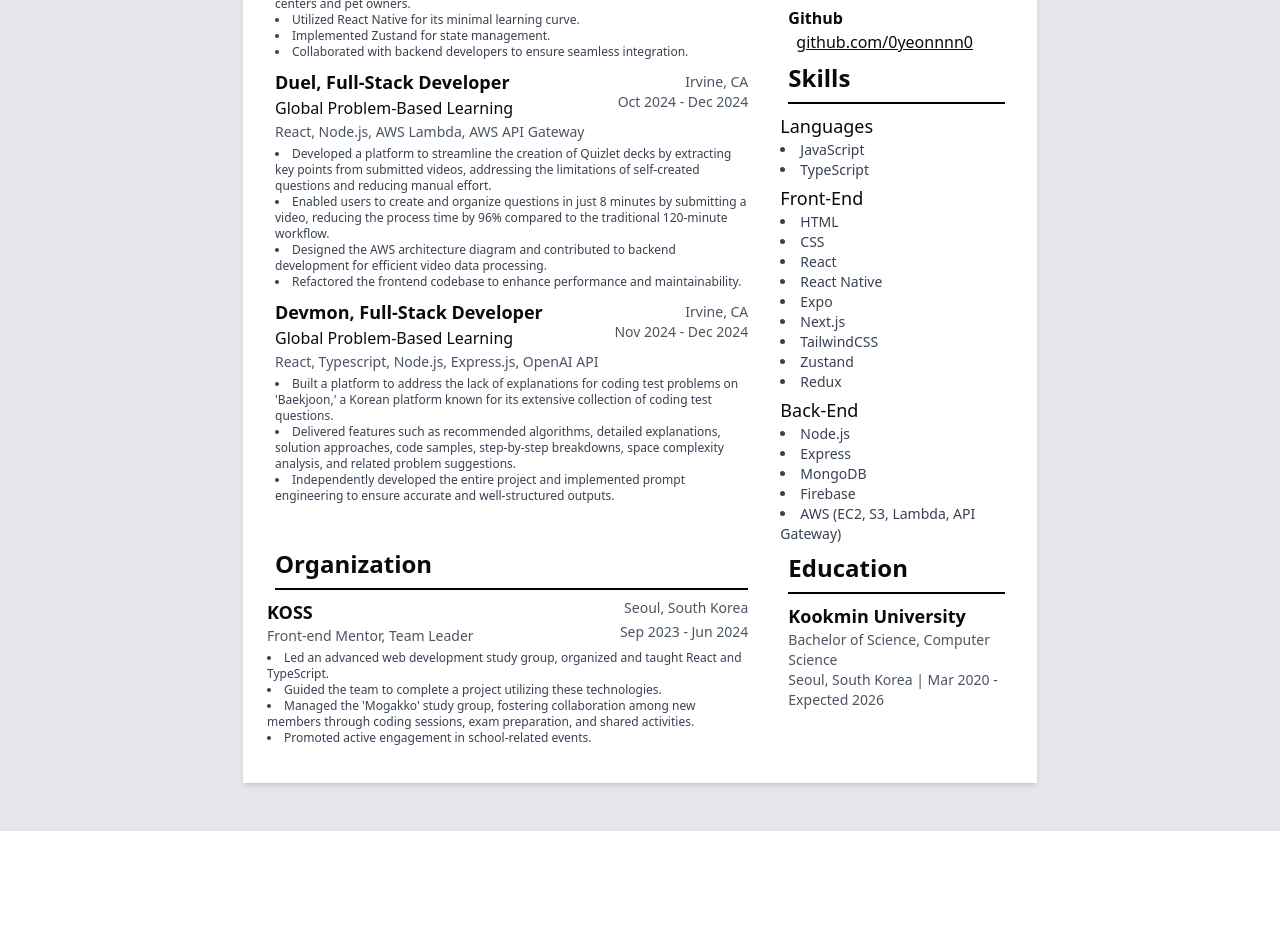
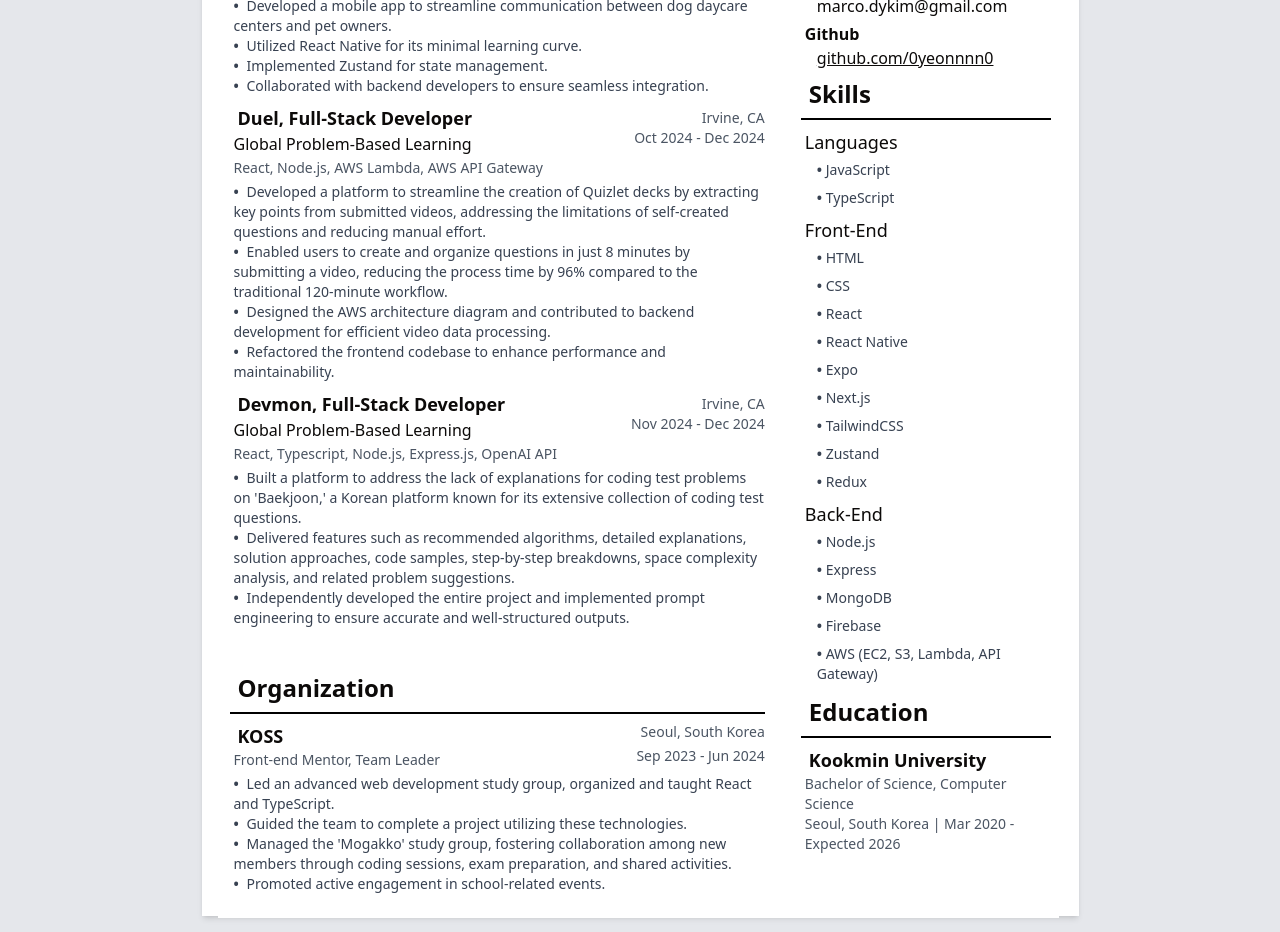
Before and after one commit to 0yeonnnn0/resume-portfolio, a React (Vite) app: page / in a window 1280 px wide. Shown: the part 340-1272 px from the top of the page. Before the commit the page ends 1171 px from the top, so only its background shows below. Built offline with nearby package versions, Linux system fonts and the light colour scheme.

Commit message:
[feat] add HoverHighlight - Skills and Organizations

```diff
--- a/src/App.css
+++ /dev/null
@@ -1,13 +0,0 @@
-/* css reset */
-* {
-  margin: 0;
-  padding: 0;
-  box-sizing: border-box;
-}
-
-body {
-  font-family: Arial, sans-serif;
-  line-height: 1.6;
-  background-color: #f0f0f0;
-  color: #333;
-}
--- a/src/components/atoms/HoverHighlight.tsx
+++ b/src/components/atoms/HoverHighlight.tsx
@@ -9,7 +9,7 @@
 }: HoverHighlightProps) {
   return (
     <span
-      className={`transition-all duration-300 hover:bg-gray-200/70 py-1 px-2 rounded cursor-pointer ${className}`}
+      className={`transition-all duration-300 hover:bg-gray-200/70 py-1 px-3 rounded cursor-pointer ${className}`}
     >
       {children}
     </span>
--- a/src/components/atoms/Section.tsx
+++ b/src/components/atoms/Section.tsx
@@ -23,7 +23,7 @@
           content={<p>Modal Content</p>}
         />
       </div>
-      <h2 className="mb-2 ml-2 border-b-2 border-black pb-2" />
+      <h2 className="mb-2 ml-1 border-b-2 border-black pb-2" />
       {children}
     </section>
   );
--- a/src/components/atoms/experience/ExperienceDetails.tsx
+++ b/src/components/atoms/experience/ExperienceDetails.tsx
@@ -4,9 +4,14 @@
 
 export default function ExperienceDetails({ details }: ExperienceDetailsProps) {
   return (
-    <ul className="list-disc list-inside mt-1 p-0 text-xs text-gray-700">
+    <ul className="list-disc list-inside mt-1 p-0 text-sm text-gray-700">
       {details.map((detail, idx) => (
-        <li key={idx}>{detail}</li>
+        <div key={idx}>
+          <span className="inline-block font-bold mr-1" key={idx}>
+            •
+          </span>{" "}
+          {detail}
+        </div>
       ))}
     </ul>
   );
--- a/src/components/atoms/organization/OrganizationItem.tsx
+++ b/src/components/atoms/organization/OrganizationItem.tsx
@@ -1,3 +1,6 @@
+import { HoverHighlight } from "../HoverHighlight";
+import { Modal } from "../Modal";
+
 interface OrganizationItemProps {
   name: string;
   role: string;
@@ -17,17 +20,30 @@
     <div className="mb-4">
       <div className="grid grid-cols-[1fr,auto] gap-4">
         <div>
-          <h3 className="text-lg font-semibold">{name}</h3>
-          <p className="text-sm text-gray-600">{role}</p>
+          <Modal
+            trigger={
+              <HoverHighlight className="text-lg font-semibold">
+                {name}
+              </HoverHighlight>
+            }
+            content={<div>test</div>}
+            title={name}
+          />
+          <p className="text-sm text-gray-600 ml-2">{role}</p>
         </div>
         <div className="flex flex-col gap-1">
           <p className="text-sm text-gray-600 text-right">{location}</p>
           <p className="text-sm text-gray-600 text-right">{duration}</p>
         </div>
       </div>
-      <ul className="list-disc list-inside mt-1 text-xs text-gray-700">
+      <ul className="list-disc list-inside mt-1 text-sm text-gray-700 ml-2">
         {details.map((detail, idx) => (
-          <li key={idx}>{detail}</li>
+          <div key={idx}>
+            <span className="inline-block font-bold text-sm mr-1" key={idx}>
+              •
+            </span>{" "}
+            {detail}
+          </div>
         ))}
       </ul>
     </div>
--- a/src/components/atoms/skill/SkillCategory.tsx
+++ b/src/components/atoms/skill/SkillCategory.tsx
@@ -1,3 +1,6 @@
+import { HoverHighlight } from "../HoverHighlight";
+import { Modal } from "../Modal";
+
 interface SkillCategoryProps {
   category: string;
   items: string[];
@@ -5,11 +8,20 @@
 
 export default function SkillCategory({ category, items }: SkillCategoryProps) {
   return (
-    <div className="mb-1">
+    <div className="mb-1 ml-2">
       <h3 className="font-medium text-lg">{category}</h3>
       <ul className="list-disc list-inside text-sm text-gray-700">
         {items.map((item, idx) => (
-          <li key={idx}>{item}</li>
+          <Modal
+            key={idx}
+            trigger={
+              <HoverHighlight className="block">
+                <span className="inline-block font-bold">•</span> {item}
+              </HoverHighlight>
+            }
+            content={<div>test</div>}
+            title={item}
+          />
         ))}
       </ul>
     </div>
--- a/src/components/organisms/MainContent.tsx
+++ b/src/components/organisms/MainContent.tsx
@@ -9,8 +9,7 @@
   const experiences = useResumeStore((state) => state.experiences);
 
   return (
-    <div className="flex justify-center items-center min-h-screen bg-gray-200">
-      <div className="bg-white py-2 px-2 max-w-[794px] w-full">
+    <div className="bg-white py-2 px-2 w-full">
       <div className="grid grid-cols-1 md:grid-cols-3 gap-8 mt-3">
         {/* Left Column */}
         <div className="md:col-span-2 space-y-4 flex flex-col gap-3">
@@ -25,6 +24,5 @@
         </div>
       </div>
     </div>
-    </div>
   );
 }
--- a/src/components/templates/Resume.tsx
+++ b/src/components/templates/Resume.tsx
@@ -3,10 +3,13 @@
 
 export default function Resume() {
   return (
-    <div className="bg-gray-200 flex justify-center items-center min-h-screen">
-      <div className="bg-white shadow-md pt-4 pl-4 pr-6 mb-12 m-auto w-[794px] md:h-[1123px]">
-        <Header />
-        <MainContent />
+    <div className="bg-gray-200 flex justify-center items-center min-h-screen p-4">
+      <div className="bg-white shadow-md w-full max-w-[877px] relative">
+        <div className="pb-[141.4%]" />
+        <div className="absolute top-0 left-0 w-full h-full pt-4 pl-4 pr-5">
+          <Header />
+          <MainContent />
+        </div>
       </div>
     </div>
   );
--- a/src/index.css
+++ b/src/index.css
@@ -27,7 +27,7 @@
     --chart-3: 197 37% 24%;
     --chart-4: 43 74% 66%;
     --chart-5: 27 87% 67%;
-    --radius: 0.5rem
+    --radius: 0.5rem;
   }
   .dark {
     --background: 20 14.3% 4.1%;
@@ -53,7 +53,7 @@
     --chart-2: 160 60% 45%;
     --chart-3: 30 80% 55%;
     --chart-4: 280 65% 60%;
-    --chart-5: 340 75% 55%
+    --chart-5: 340 75% 55%;
   }
 }
 @layer base {
```
Lines whose indentation alone changed are shown as unchanged.
